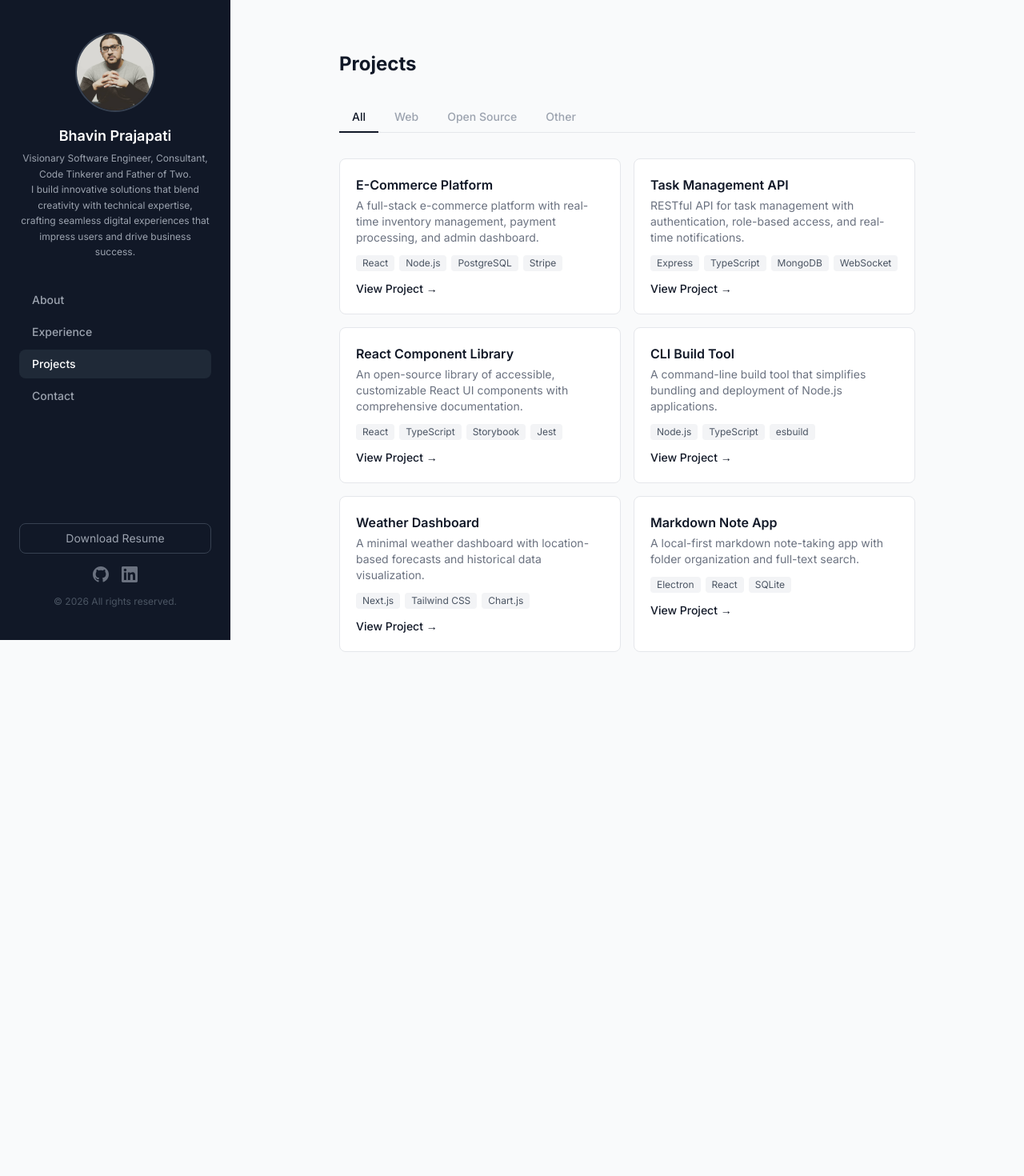
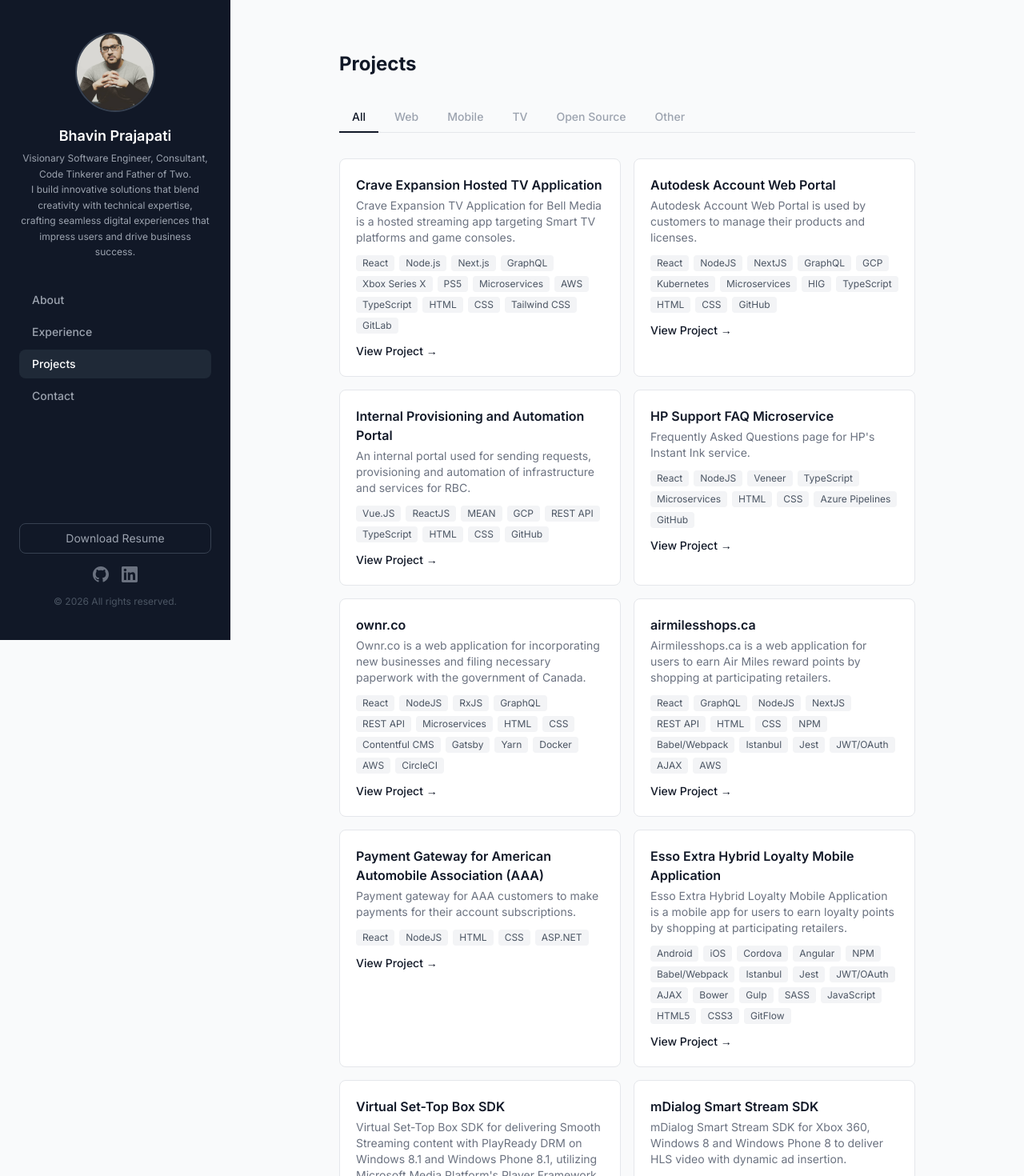
Before and after one commit to bhavin-prajapati/bhavin-prajapati.github.io, a Next.js app: page /projects in a window 1280 px wide. Shown: the top 1470 px of the page at 80% size. Before the commit the page ends 879 px from the top, so only its background shows below. Built offline with nearby package versions, Linux system fonts and the light colour scheme.

Commit message:
Updated information

```diff
--- a/src/app/page.tsx
+++ b/src/app/page.tsx
@@ -32,7 +32,7 @@
         <div>
           <h1 className="text-xl font-bold">Bhavin Prajapati</h1>
           <p className="text-sm text-gray-500">
-            Visionary Coder, Father, Astute Observationist
+            Visionary Software Engineer, Consultant, Code Tinkerer and Father of Two.
           </p>
         </div>
       </div>
@@ -47,13 +47,15 @@
       </p>
 
       <p className="text-gray-600 leading-relaxed mb-8">
-        My code tinkering experiments, travels and thoughts on life.
-        With over 15 years of experience building scalable systems and leading
-        teams, I focus on creating software that makes a real difference.
+        A seasoned front-end focused software developer with over 15 years of experience working in various
+        industries such as large to mid-size consulting companies and banking. I am a highly results-oriented
+        and versatile professional who excels in developing and implementing mission-critical solutions. I have
+        excellent technical skills enabling me to effectively analyze, design, and implement efficient and
+        production-ready code at a reasonable cost.
       </p>
 
       <h3 className="text-lg font-semibold mb-4">Skills &amp; Expertise</h3>
-      <div className="flex flex-wrap gap-2">
+      <div className="flex flex-wrap gap-2 mb-10">
         {skills.map((skill) => (
           <span
             key={skill}
@@ -63,6 +65,36 @@
           </span>
         ))}
       </div>
+
+      <h3 className="text-lg font-semibold mb-4">Education</h3>
+      <div className="space-y-6">
+        <div>
+          <div className="flex items-start justify-between gap-2">
+            <div>
+              <p className="font-medium text-gray-900">Data Science Certificate Program</p>
+              <p className="text-sm text-gray-500 italic">University of Waterloo, Waterloo, Canada</p>
+            </div>
+            <span className="text-sm text-gray-400 whitespace-nowrap">2024 – 2026</span>
+          </div>
+          <p className="text-sm text-gray-600 mt-1">
+            Completed a four-course certification in Data Science as part of WatSPEED: Foundations of Data
+            Science, Statistics for Data Science, Machine Learning, Big Data Management Systems and Tools.
+          </p>
+        </div>
+        <div>
+          <div className="flex items-start justify-between gap-2">
+            <div>
+              <p className="font-medium text-gray-900">Honors Computer Engineering — Bachelor of Applied Science</p>
+              <p className="text-sm text-gray-500 italic">University of Waterloo, Waterloo, Canada</p>
+            </div>
+            <span className="text-sm text-gray-400 whitespace-nowrap">2005 – 2010</span>
+          </div>
+          <p className="text-sm text-gray-600 mt-1">
+            Artificial Intelligence, Computer Networks and Security, Software Engineering, Database Systems,
+            Real-time Operating Systems, Data Structures and Algorithms, Distributed and Network Computing.
+          </p>
+        </div>
+      </div>
     </div>
   );
 }
--- a/src/app/projects/page.tsx
+++ b/src/app/projects/page.tsx
@@ -7,61 +7,104 @@
   description: string;
   tech: string[];
   link?: string;
-  category: 'web' | 'oss' | 'other';
+  category: 'web' | 'mobile' | 'tv' | 'oss' | 'other';
 }
 
 const projects: Project[] = [
   {
-    title: 'E-Commerce Platform',
+    title: 'Crave Expansion Hosted TV Application',
     description:
-      'A full-stack e-commerce platform with real-time inventory management, payment processing, and admin dashboard.',
-    tech: ['React', 'Node.js', 'PostgreSQL', 'Stripe'],
+      'Crave Expansion TV Application for Bell Media is a hosted streaming app targeting Smart TV platforms and game consoles.',
+    tech: ['React', 'Node.js', 'Next.js', 'GraphQL', 'Xbox Series X', 'PS5', 'Microservices', 'AWS', 'TypeScript', 'HTML', 'CSS', 'Tailwind CSS', 'GitLab'],
+    link: 'https://www.bellmedia.ca/the-lede/press/bigger-better-craves-expansion-is-here-more-leading-content-one-powerful-service/',
+    category: 'tv',
+  },
+  {
+    title: 'Autodesk Account Web Portal',
+    description:
+      'Autodesk Account Web Portal is used by customers to manage their products and licenses.',
+    tech: ['React', 'NodeJS', 'NextJS', 'GraphQL', 'GCP', 'Kubernetes', 'Microservices', 'HIG', 'TypeScript', 'HTML', 'CSS', 'GitHub'],
+    link: 'https://manage.autodesk.com',
+    category: 'web',
+  },
+  {
+    title: 'Internal Provisioning and Automation Portal',
+    description:
+      'An internal portal used for sending requests, provisioning and automation of infrastructure and services for RBC.',
+    tech: ['Vue.JS', 'ReactJS', 'MEAN', 'GCP', 'REST API', 'TypeScript', 'HTML', 'CSS', 'GitHub'],
     link: '#',
     category: 'web',
   },
   {
-    title: 'Task Management API',
+    title: 'HP Support FAQ Microservice',
     description:
-      'RESTful API for task management with authentication, role-based access, and real-time notifications.',
-    tech: ['Express', 'TypeScript', 'MongoDB', 'WebSocket'],
+      'Frequently Asked Questions page for HP\'s Instant Ink service.',
+    tech: ['React', 'NodeJS', 'Veneer', 'TypeScript', 'Microservices', 'HTML', 'CSS', 'Azure Pipelines', 'GitHub'],
+    link: 'https://www.hp.com/ca-en/printers/instant-ink/faq.html?jumpid=ps_ca_go_mk_se_CM019762_pu_x#section=faq',
+    category: 'web',
+  },
+  {
+    title: 'ownr.co',
+    description:
+      'Ownr.co is a web application for incorporating new businesses and filing necessary paperwork with the government of Canada.',
+    tech: ['React', 'NodeJS', 'RxJS', 'GraphQL', 'REST API', 'Microservices', 'HTML', 'CSS', 'Contentful CMS', 'Gatsby', 'Yarn', 'Docker', 'AWS', 'CircleCI'],
+    link: 'https://www.ownr.co/',
+    category: 'web',
+  },
+  {
+    title: 'airmilesshops.ca',
+    description:
+      'Airmilesshops.ca is a web application for users to earn Air Miles reward points by shopping at participating retailers.',
+    tech: ['React', 'GraphQL', 'NodeJS', 'NextJS', 'REST API', 'HTML', 'CSS', 'NPM', 'Babel/Webpack', 'Istanbul', 'Jest', 'JWT/OAuth', 'AJAX', 'AWS'],
+    link: 'https://www.airmilesshops.ca/en',
+    category: 'web',
+  },
+  {
+    title: 'Payment Gateway for American Automobile Association (AAA)',
+    description: 'Payment gateway for AAA customers to make payments for their account subscriptions.',
+    tech: ['React', 'NodeJS', 'HTML', 'CSS', 'ASP.NET'],
+    link: 'https://app.ace.aaa.com/membership/make-a-payment/',
+    category: 'web',
+  },
+  {
+    title: 'Esso Extra Hybrid Loyalty Mobile Application',
+    description:
+      'Esso Extra Hybrid Loyalty Mobile Application is a mobile app for users to earn loyalty points by shopping at participating retailers.',
+    tech: ['Android', 'iOS', 'Cordova', 'Angular', 'NPM', 'Babel/Webpack', 'Istanbul', 'Jest', 'JWT/OAuth', 'AJAX', 'Bower', 'Gulp', 'SASS', 'JavaScript', 'HTML5', 'CSS3', 'GitFlow'],
+    link: 'https://www.esso.ca/en-ca/essoandmobilapp',
+    category: 'mobile',
+  },
+  {
+    title: 'Virtual Set-Top Box SDK',
+    description: 'Virtual Set-Top Box SDK for delivering Smooth Streaming content with PlayReady DRM on Windows 8.1 and Windows Phone 8.1, utilizing Microsoft Media Platform\'s Player Framework (MMPPF).',
+    tech: ['Visual Studio 2013', '.NET', 'WPF', 'Windows 8.1', 'Android Studio', 'TeamCity', 'GitFlow'],
+    link: '#',
+    category: 'tv',
+  },
+  {
+    title: 'mDialog Smart Stream SDK',
+    description: 'mDialog Smart Stream SDK for Xbox 360, Windows 8 and Windows Phone 8 to deliver HLS video with dynamic ad insertion.',
+    tech: ['IPTV', 'Xbox', 'HTML5', 'CSS3', 'BrightScript', 'NodeJS', 'MEAN', 'MongoDB', 'NPM', 'Babel/Webpack', 'Istanbul', 'Jest', 'JWT/OAuth', 'AJAX', 'Flash Builder', 'Lakeview', 'Xbox ADK', 'Windows 8', 'Windows Phone 8', 'ActionScript', 'TFS', 'Git'],
+    link: '#',
+    category: 'tv',
+  },
+  {
+    title: 'CBC’s Hockey Night in Canada and PBS',
+    description: 'IPTV Xbox Live Apps for CBC’s Hockey Night in Canada and PBS to deliver video.',
+    tech: ['IPTV', 'Xbox', 'WPF', '.NET', 'Git'],
+    link: '#',
+    category: 'tv',
+  },
+  {
+    title: 'SharePoint Portals',
+    description: 'SharePoint 2010 sites for clients such as CPPIB, AMI, CNIB, CRISP, WestJet and OHTN to manage internal documents and information.',
+    tech: ['SharePoint 2010/2007', 'SharePoint Designer', 'HTML5', 'CSS3', 'JavaScript', 'ASP.NET', 'C#', 'Visual Studio 2010', 'MS SQL Server 2008 R2'],
     link: '#',
     category: 'web',
   },
-  {
-    title: 'React Component Library',
-    description:
-      'An open-source library of accessible, customizable React UI components with comprehensive documentation.',
-    tech: ['React', 'TypeScript', 'Storybook', 'Jest'],
-    link: '#',
-    category: 'oss',
-  },
-  {
-    title: 'CLI Build Tool',
-    description:
-      'A command-line build tool that simplifies bundling and deployment of Node.js applications.',
-    tech: ['Node.js', 'TypeScript', 'esbuild'],
-    link: '#',
-    category: 'oss',
-  },
-  {
-    title: 'Weather Dashboard',
-    description:
-      'A minimal weather dashboard with location-based forecasts and historical data visualization.',
-    tech: ['Next.js', 'Tailwind CSS', 'Chart.js'],
-    link: '#',
-    category: 'other',
-  },
-  {
-    title: 'Markdown Note App',
-    description:
-      'A local-first markdown note-taking app with folder organization and full-text search.',
-    tech: ['Electron', 'React', 'SQLite'],
-    link: '#',
-    category: 'other',
-  },
 ];
 
-const categories = ['All', 'Web', 'Open Source', 'Other'] as const;
+const categories = ['All', 'Web', 'Mobile', 'TV', 'Open Source', 'Other'] as const;
 
 function getFilteredProjects(category: string): Project[] {
   if (category === 'All') return projects;
```
